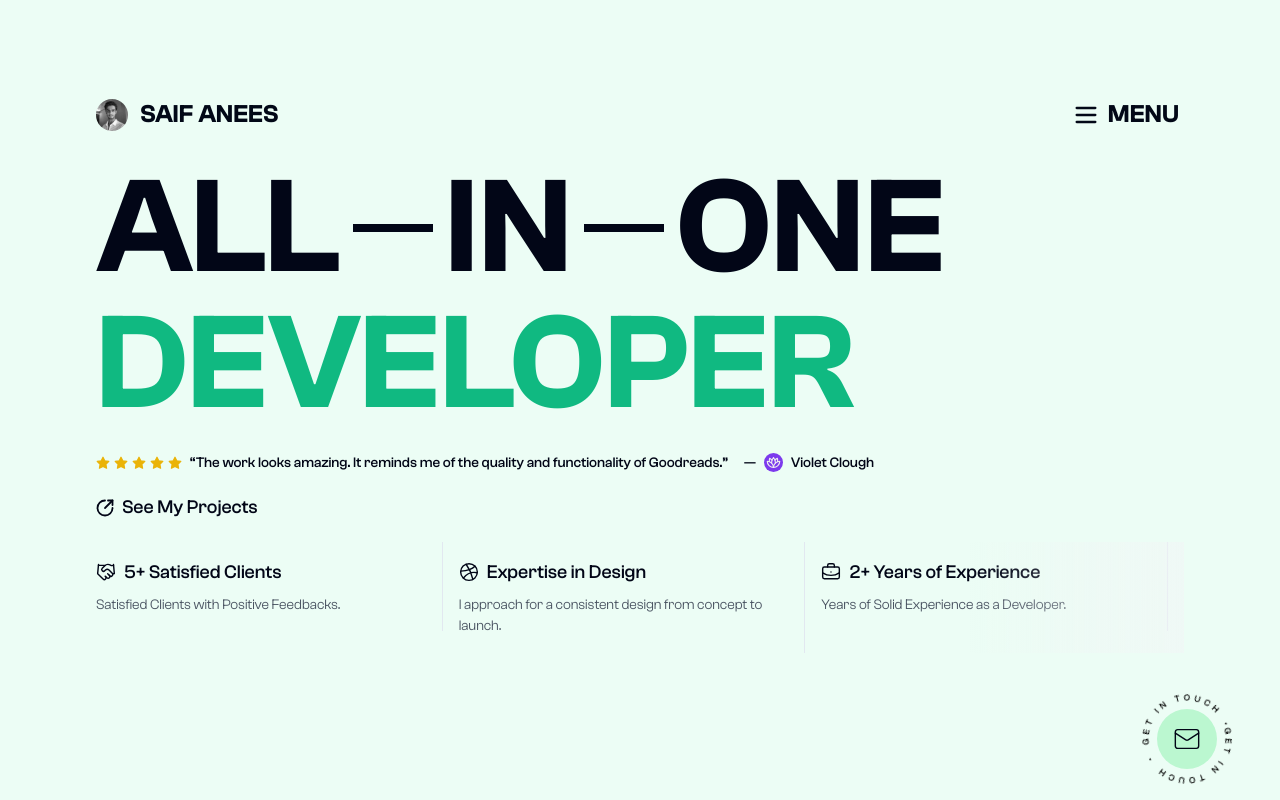
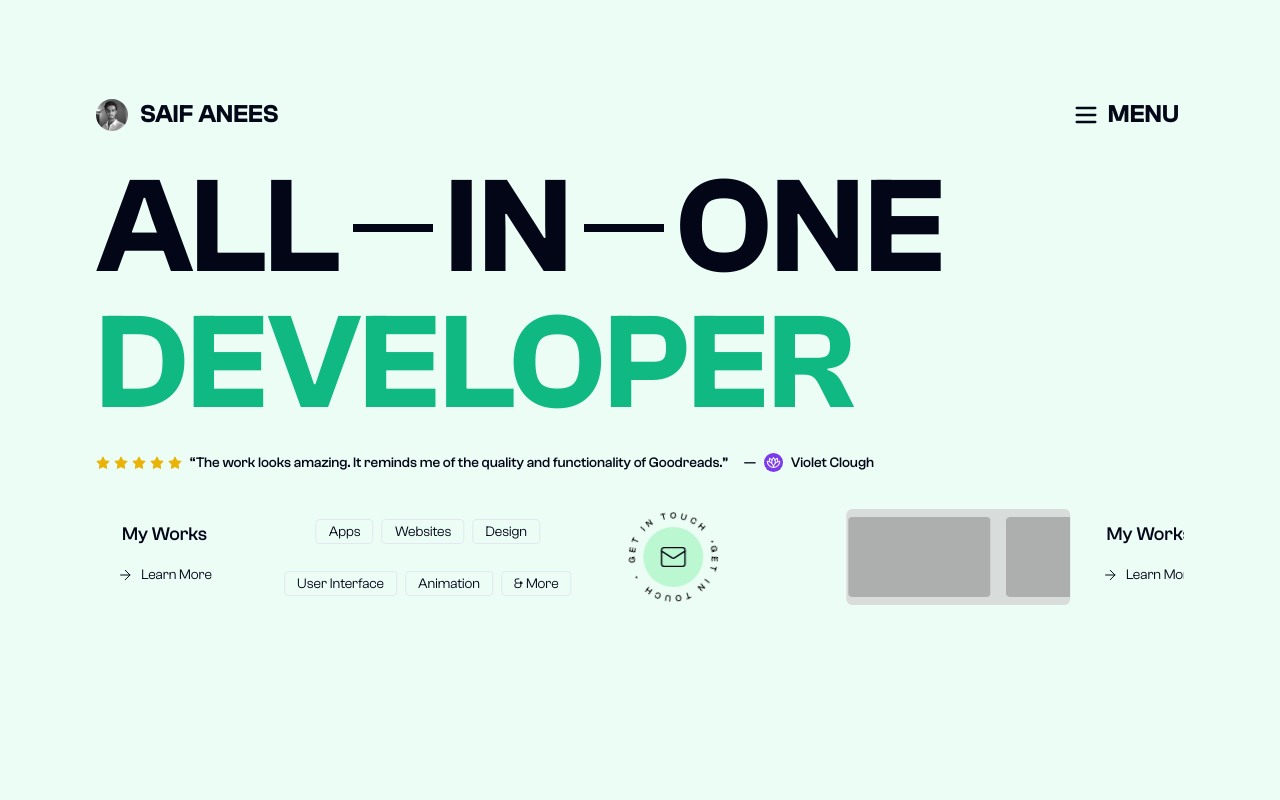
Before and after one commit to saiFaneeS/saif-anees-portfolio, a Next.js app: page / in a window 1280 px wide. Built offline with nearby package versions, Linux system fonts and the light colour scheme.

Commit message:
first commit

```diff
--- a/components/Hero.jsx
+++ b/components/Hero.jsx
@@ -25,6 +25,7 @@ import emblaCarouselAutoplay from "embla-carousel-autoplay";
 import Image from "next/image";
 import Autoplay from "embla-carousel-autoplay";
 import { TrustIndicators } from "./TrustIndicators";
+import Slider from "./Slider";
 
 export default function Hero() {
   const { isActive, pageChanged, setPageChanged } = useNavbar();
@@ -42,7 +43,7 @@ export default function Hero() {
 
   return (
     <div
-      className={`h-screen text-slate-950 max-sm:h-[88vh] flex flex-col justify-start max-sm:justify-between gap-5 px-24 max-lg:px-16 max-md:px-12 max-sm:px-4 pt-40 absolute w-full ${
+      className={`h-screen text-slate-950 max-sm:h-[88vh] flex flex-col justify-start max-sm:justify-between gap-5 px-24 max-lg:px-16 max-md:px-12 max-sm:px-4 pt-40 absolute w-full lg:overflow-hidden lg:h-screen ${
         isActive ? "slide-out-top" : "slide-in-bottom"
       } ${pageChanged ? "hidden" : ""}`}
     >
@@ -69,7 +70,7 @@ export default function Hero() {
         <TrustIndicators />
       </div>
 
-      <div className="flex w-full gap-6 items-center">
+      {/* <div className="flex w-full gap-6 items-center">
         <Link
           href={"/works"}
           className="flex gap-2 items-center text-base font-medium hover:underline"
@@ -77,41 +78,10 @@ export default function Hero() {
           <ArrowUpRightFromCircle size={18} strokeWidth={2.4} />
           See My Projects
         </Link>
-      </div>
-
-      <div className="absolute flex justify-center items-center max-sm:right-5 right-12 bottom-4 z-20">
-        <svg
-          className="w-[90px] h-[90px] animate-rotate rounded-full"
-          viewBox="0 0 200 200"
-          xmlns="http://www.w3.org/2000/svg"
-        >
-          <defs>
-            <path
-              id="circlePath"
-              d="M100,100 m-90,0 a90,90 0 1,1 180,0 a90,90 0 1,1 -180,0"
-            />
-          </defs>
-          <text
-            className="text-[20px] font-medium text-black"
-            textLength="565"
-            dominantBaseline="middle"
-          >
-            <textPath href="#circlePath">
-              {"GET IN TOUCH ・ GET IN TOUCH ・ "}
-            </textPath>
-          </text>
-        </svg>
-
-        <Link
-          href="mailto:saifanees11@gmail.com"
-          className="absolute z-30 hover:opacity-80 top-1/2 left-1/2 -translate-x-1/2 -translate-y-1/2 bg-green-200 hover:bg-amber-400 rounded-full p-4"
-        >
-          <Mail className="h-7 w-7" strokeWidth={1.2} />
-        </Link>
-      </div>
+      </div> */}
 
       {/* slider */}
-      <div className="relative w-full">
+      {/* <div className="relative w-full">
         <Carousel
           className="w-full"
           opts={{
@@ -147,7 +117,6 @@ export default function Hero() {
                 >
                   <div className="flex items-center mb-2 max-sm:bg-gradient-to-r from-emerald-100 to-transparent max-sm:py-4 max-sm:px-3">
                     <item.icon size={20} strokeWidth={1.7} className="mr-2" />{" "}
-                    {/* Changed to use Lucide icons */}
                     <h4 className="font-medium text-base hover:cursor-grab">
                       {index === 0
                         ? "5+ Satisfied Clients"
@@ -159,14 +128,15 @@ export default function Hero() {
                   <p className="text-sm text-gray-600 max-sm:hidden">
                     {item.text}
                   </p>{" "}
-                  {/* Updated to use item.text */}
                 </div>
               </CarouselItem>
             ))}
           </CarouselContent>
         </Carousel>
         <div className="absolute inset-y-0 right-0 w-1/5 max-sm:w-1/2 bg-gradient-to-r from-transparent to-gray-100/50 z-10 pointer-events-none"></div>
-      </div>
+      </div> */}
+
+      <Slider />
     </div>
   );
 }
--- /dev/null
+++ b/components/Slider.jsx
@@ -0,0 +1,134 @@
+import { ArrowRight, Mail } from "lucide-react";
+import Link from "next/link";
+import React from "react";
+
+const Slider = () => {
+  return (
+    <div className="relative flex overflow-hidden items-center py-4 gap-32">
+      {/* Slider Wrapper */}
+      <div className="flex gap-10 animate-scroll whitespace-nowrap">
+        <div className="flex gap-4">
+          <div className="h-24 w-56 rounded-md flex items-center justify-center gap-4 bg-neutral-300/80 overflow-hidden">
+            <div className="animate-scroll whitespace-nowrap bg-neutral-400/80 h-20 aspect-video rounded"></div>
+            <div className="animate-scroll whitespace-nowrap bg-neutral-400/80 h-20 aspect-video rounded"></div>
+            <div className="animate-scroll whitespace-nowrap bg-neutral-400/80 h-20 aspect-video rounded"></div>
+          </div>
+          <div className="flex flex-col items-center justify-center">
+            <h4 className="text-base font-medium leading-none mb-4">
+              My Works
+            </h4>
+            <Link
+              href={"/works"}
+              className="px-4 py-1 flex gap-2 items-center hover:underline text-sm text-nowrap"
+            >
+              <ArrowRight size={16} strokeWidth={1.5} /> Learn More
+            </Link>
+          </div>
+        </div>
+
+        <div className="flex flex-wrap items-center justify-center gap-2 text-sm min-w-80 max-w-80">
+          <span className="border rounded-sm p-[1px] px-3">Apps</span>
+          <span className="border rounded-sm p-[1px] px-3">Websites</span>
+          <span className="border rounded-sm p-[1px] px-3">Design</span>
+          <span className="border rounded-sm p-[1px] px-3">User Interface</span>
+          <span className="border rounded-sm p-[1px] px-3">Animation</span>
+          <span className="border rounded-sm p-[1px] px-3">& More</span>
+        </div>
+
+        <div className="relative flex justify-center items-center z-20">
+          <svg
+            className="w-[90px] h-[90px] animate-rotate rounded-full"
+            viewBox="0 0 200 200"
+            xmlns="http://www.w3.org/2000/svg"
+          >
+            <defs>
+              <path
+                id="circlePath"
+                d="M100,100 m-90,0 a90,90 0 1,1 180,0 a90,90 0 1,1 -180,0"
+              />
+            </defs>
+            <text
+              className="text-[20px] font-medium text-black"
+              textLength="565"
+              dominantBaseline="middle"
+            >
+              <textPath href="#circlePath">
+                {" GET IN TOUCH ・ GET IN TOUCH ・ "}
+              </textPath>
+            </text>
+          </svg>
+
+          <Link
+            href="mailto:saifanees11@gmail.com"
+            className="absolute z-30 hover:opacity-80 top-1/2 left-1/2 -translate-x-1/2 -translate-y-1/2 bg-green-200 hover:bg-amber-400 rounded-full p-4"
+          >
+            <Mail className="h-7 w-7" strokeWidth={1.2} />
+          </Link>
+        </div>
+      </div>
+      {/* Slider Wrapper */}
+      <div className="flex gap-10 animate-scroll whitespace-nowrap">
+        <div className="flex gap-4">
+          <div className="h-24 w-56 rounded-md flex items-center justify-center gap-4 bg-neutral-300/80 overflow-hidden">
+            <div className="animate-scroll whitespace-nowrap bg-neutral-400/80 h-20 aspect-video rounded"></div>
+            <div className="animate-scroll whitespace-nowrap bg-neutral-400/80 h-20 aspect-video rounded"></div>
+            <div className="animate-scroll whitespace-nowrap bg-neutral-400/80 h-20 aspect-video rounded"></div>
+          </div>
+          <div className="flex flex-col items-center justify-center">
+            <h4 className="text-base font-medium leading-none mb-4">
+              My Works
+            </h4>
+            <Link
+              href={"/works"}
+              className="px-4 py-1 flex gap-2 items-center hover:underline text-sm text-nowrap"
+            >
+              <ArrowRight size={16} strokeWidth={1.5} /> Learn More
+            </Link>
+          </div>
+        </div>
+
+        <div className="flex flex-wrap items-center justify-center gap-2 text-sm min-w-80 max-w-80">
+          <span className="border rounded-sm p-[1px] px-3">Apps</span>
+          <span className="border rounded-sm p-[1px] px-3">Websites</span>
+          <span className="border rounded-sm p-[1px] px-3">Design</span>
+          <span className="border rounded-sm p-[1px] px-3">User Interface</span>
+          <span className="border rounded-sm p-[1px] px-3">Animation</span>
+          <span className="border rounded-sm p-[1px] px-3">& More</span>
+        </div>
+
+        <div className="relative flex justify-center items-center z-20">
+          <svg
+            className="w-[90px] h-[90px] animate-rotate rounded-full"
+            viewBox="0 0 200 200"
+            xmlns="http://www.w3.org/2000/svg"
+          >
+            <defs>
+              <path
+                id="circlePath"
+                d="M100,100 m-90,0 a90,90 0 1,1 180,0 a90,90 0 1,1 -180,0"
+              />
+            </defs>
+            <text
+              className="text-[20px] font-medium text-black"
+              textLength="565"
+              dominantBaseline="middle"
+            >
+              <textPath href="#circlePath">
+                {" GET IN TOUCH ・ GET IN TOUCH ・ "}
+              </textPath>
+            </text>
+          </svg>
+
+          <Link
+            href="mailto:saifanees11@gmail.com"
+            className="absolute z-30 hover:opacity-80 top-1/2 left-1/2 -translate-x-1/2 -translate-y-1/2 bg-green-200 hover:bg-amber-400 rounded-full p-4"
+          >
+            <Mail className="h-7 w-7" strokeWidth={1.2} />
+          </Link>
+        </div>
+      </div>
+    </div>
+  );
+};
+
+export default Slider;
--- a/tailwind.config.js
+++ b/tailwind.config.js
@@ -78,6 +78,10 @@ module.exports = {
         sm: "calc(var(--radius) - 4px)",
       },
       keyframes: {
+        scroll: {
+          "0%": { transform: "translateX(0)" },
+          "100%": { transform: "translateX(-100%)" }, // Scroll to the left
+        },
         "accordion-down": {
           from: { height: "0" },
           to: { height: "var(--radix-accordion-content-height)" },
@@ -88,6 +92,8 @@ module.exports = {
         },
       },
       animation: {
+        scroll: "scroll 20s linear infinite", // 20s duration, adjust as needed
+        rotate: "spin 10s linear infinite", // Continuous rotation
         "accordion-down": "accordion-down 0.2s ease-out",
         "accordion-up": "accordion-up 0.2s ease-out",
       },
```
